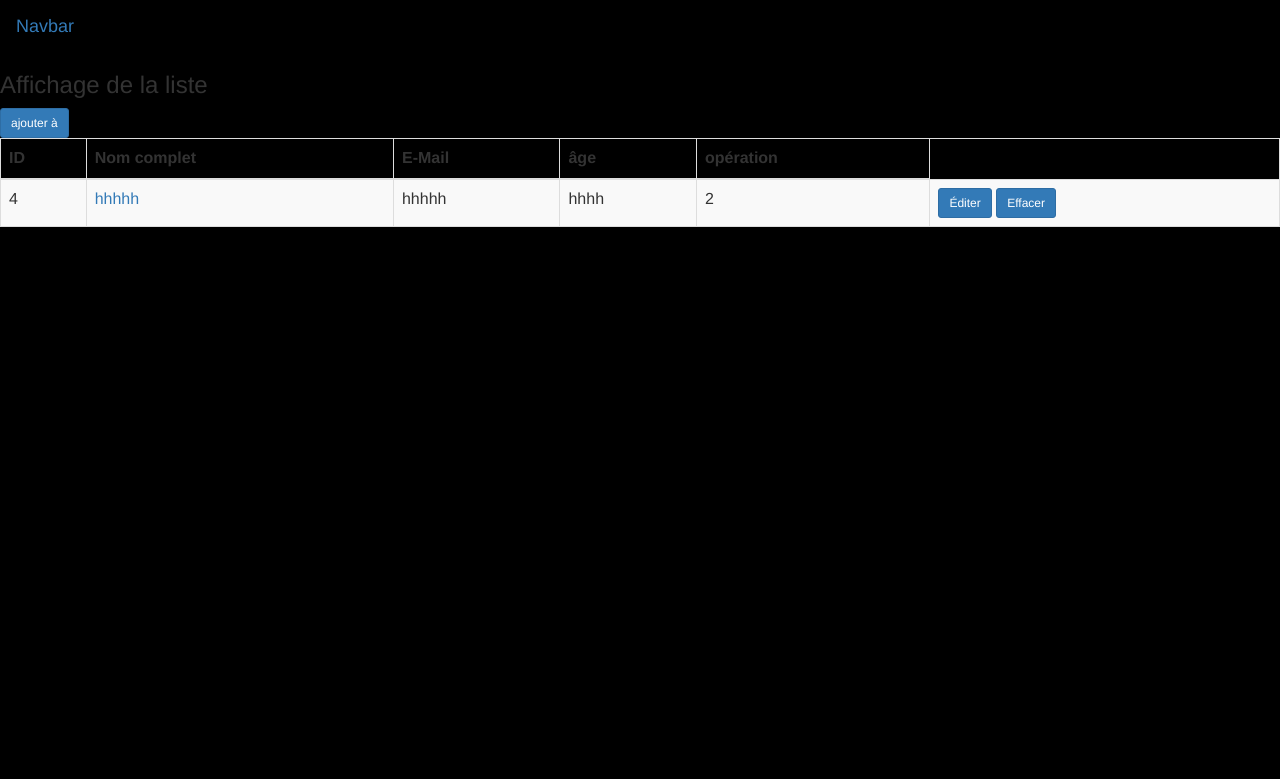
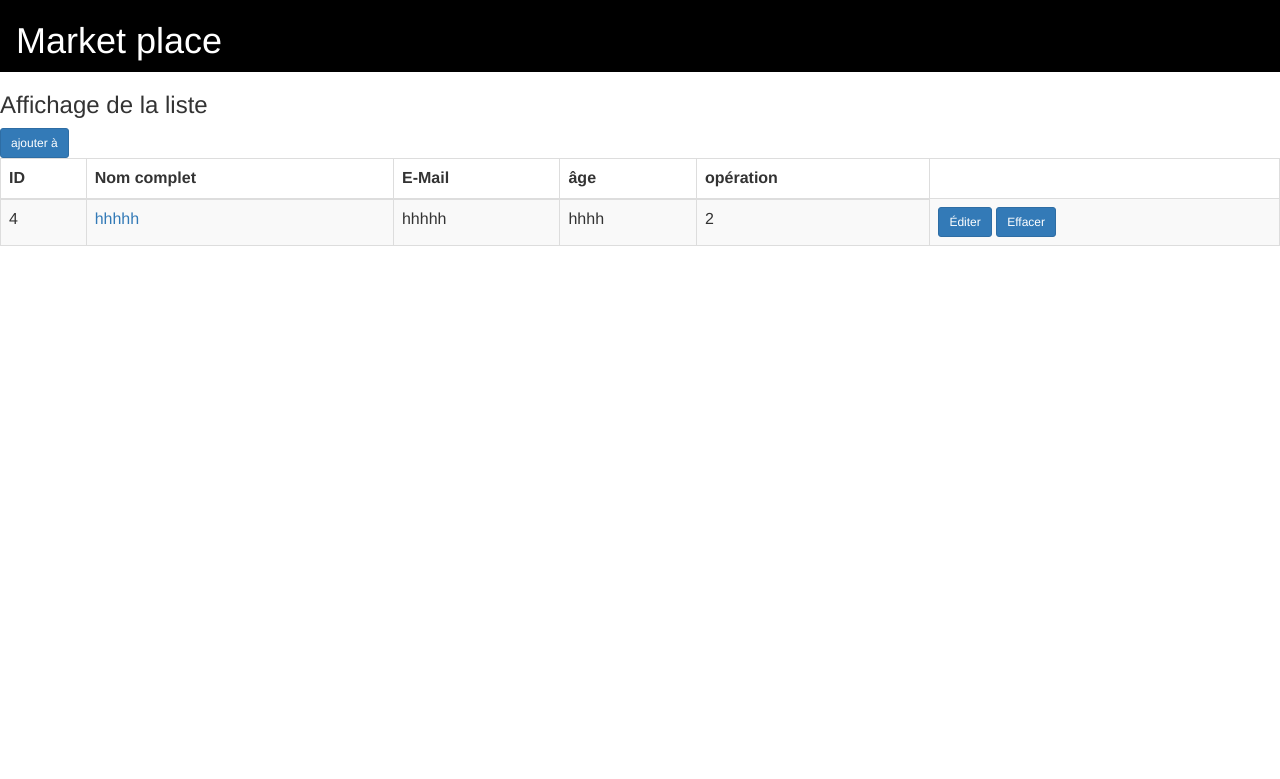
Before and after one commit to sacha0659/django_sacha, a Django app: page /app/ in a window 1280 px wide. Shown: the top 779 px of the page. Run offline with Django 4.2, Linux system fonts and the light colour scheme; data comes from the database, SQL or seed files in the repository; some libraries are stand-ins or nearby versions.

Commit message:
Ma branch + poppins

```diff
--- a/app/static/css/style.css
+++ b/app/static/css/style.css
@@ -1,8 +1,9 @@
 
 .Mynavbar{
     background-color: black;
+    color: white;
 }
 
 body {
-    background-color:black;
+
 }
--- a/app/templates/app/index.html
+++ b/app/templates/app/index.html
@@ -1,13 +1,16 @@
 
 {% load static %}
 <link href="https://maxcdn.bootstrapcdn.com/bootstrap/3.3.7/css/bootstrap.min.css" rel="stylesheet">
+<link rel="preconnect" href="https://fonts.googleapis.com">
+<link rel="preconnect" href="https://fonts.gstatic.com" crossorigin>
+<link href="https://fonts.googleapis.com/css2?family=Poppins:wght@300;400;500&display=swap" rel="stylesheet">
 <link rel="stylesheet"  href="{%  static  'css/style.css'  %}">
 {% block content %}
 
 <div class="Mynavbar">
     <nav class="navbar navbar-expand-lg navbar-light bg-light">
       <div class="container-fluid">
-        <a class="navbar-brand" href="#">Navbar</a>
+        <h1>Market place</h1>
       </div>
     </nav>
   </div>
```
